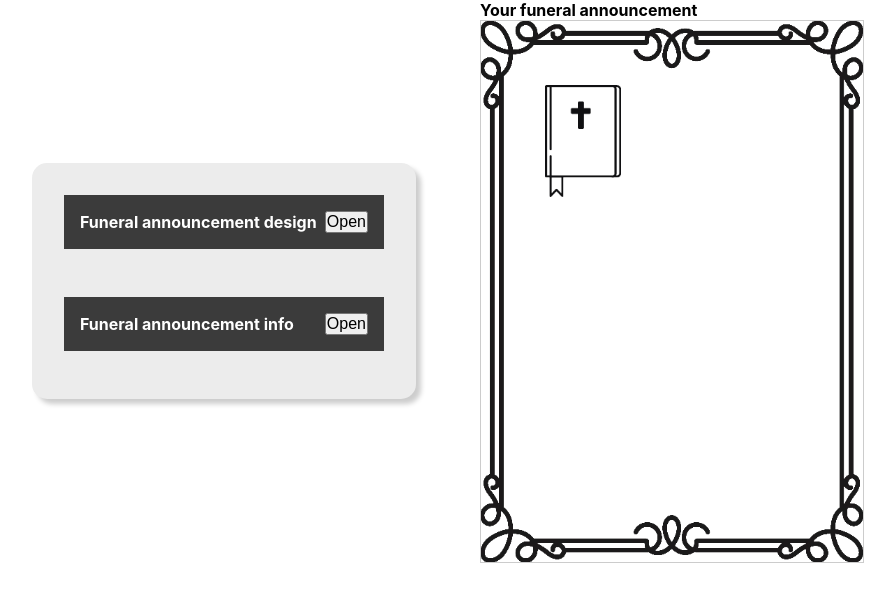
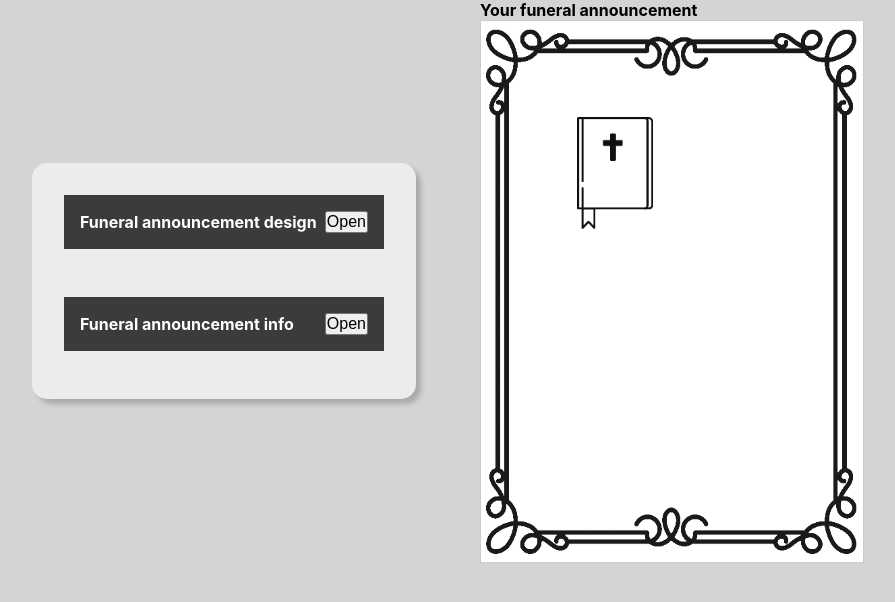
Before and after one commit to Hanka8/funeral-announcement-generator, a React (Create React App) app: page / in a window 1280 px wide. Shown: the top 602 px of the page, without its empty margins (192-1087 px from the left). Built offline with nearby package versions, Linux system fonts and the light colour scheme.

Commit message:
refactoring_2

```diff
--- a/src/App.css
+++ b/src/App.css
@@ -3,6 +3,10 @@
   padding: 0;
   box-sizing: border-box;
   font-size: 1rem;
+}
+
+body {
+  background-color: rgba(199, 199, 199, 0.753);
 }
 
 /* utility */
@@ -79,6 +83,8 @@
 
 .parte-illustration {
   width: 30%;
+  margin-left: 2rem;
+  margin-top: 2rem;
 }
 
 .parte-info-input {
@@ -87,6 +93,7 @@
 
 .poem {
   max-width: 40%;
+  overflow-wrap: break-word;
   font-style: italic;
 }
 
--- a/src/components/ParteResult.jsx
+++ b/src/components/ParteResult.jsx
@@ -12,7 +12,7 @@ export default function ParteResult( {
     backgroundImage: `url(${design.frame})`,
     backgroundRepeat: 'no-repeat',
     backgroundPosition: 'center',
-    backgroundSize: '30vw calc(30vw * 1.414)',
+    backgroundSize: '29vw calc(29vw * 1.414)',
   }
 
   return (
```
Also changed, not shown: src/App.jsx (line endings or trailing spaces).
